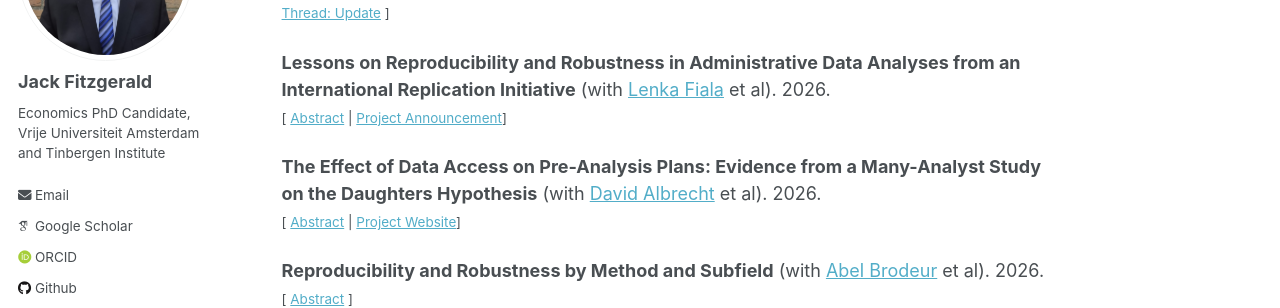
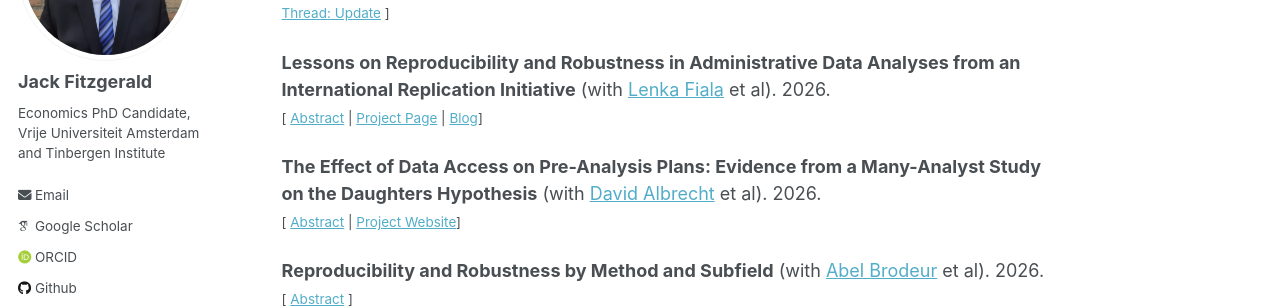
Before and after one commit to jack-fitzgerald/jack-fitzgerald.github.io, a Jekyll site: the page built from _pages/papers.md, in a window 1280 px wide and 900 px high, scrolled down 2301 px. Shown: the part 150-458 px from the top of the window. Built offline with Jekyll 4.4.1, drawn with Linux system fonts in a browser that asks for light colours; some web fonts are replaced.

Commit message:
Update papers.md

```diff
--- a/_pages/papers.md
+++ b/_pages/papers.md
@@ -165,7 +165,7 @@ Recent literature shows that when regression models are estimated on variables t
 </small><br><br/></div>
 
 **Lessons on Reproducibility and Robustness in Administrative Data Analyses from an International Replication Initiative** (with [Lenka Fiala](https://www.lenkafiala.com/) et al). 2026. <br/>
-<small>[ <a href="#/" onclick="visib('cbs')">Abstract</a> | [Project Announcement](https://i4replication.org/blog/replication-games-in-secure-environments-replicating-research-with-dutch-administrative-data/)] </small>
+<small>[ <a href="#/" onclick="visib('cbs')">Abstract</a> | [Project Page](https://www.i4replication.org/projects/cbs-replication-games) | [Blog](https://i4replication.org/blog/replication-games-in-secure-environments-replicating-research-with-dutch-administrative-data/)] </small>
 
 <div id="cbs" style="display: none; text-align: justify; line-height: 1.2" ><small>
 
```
